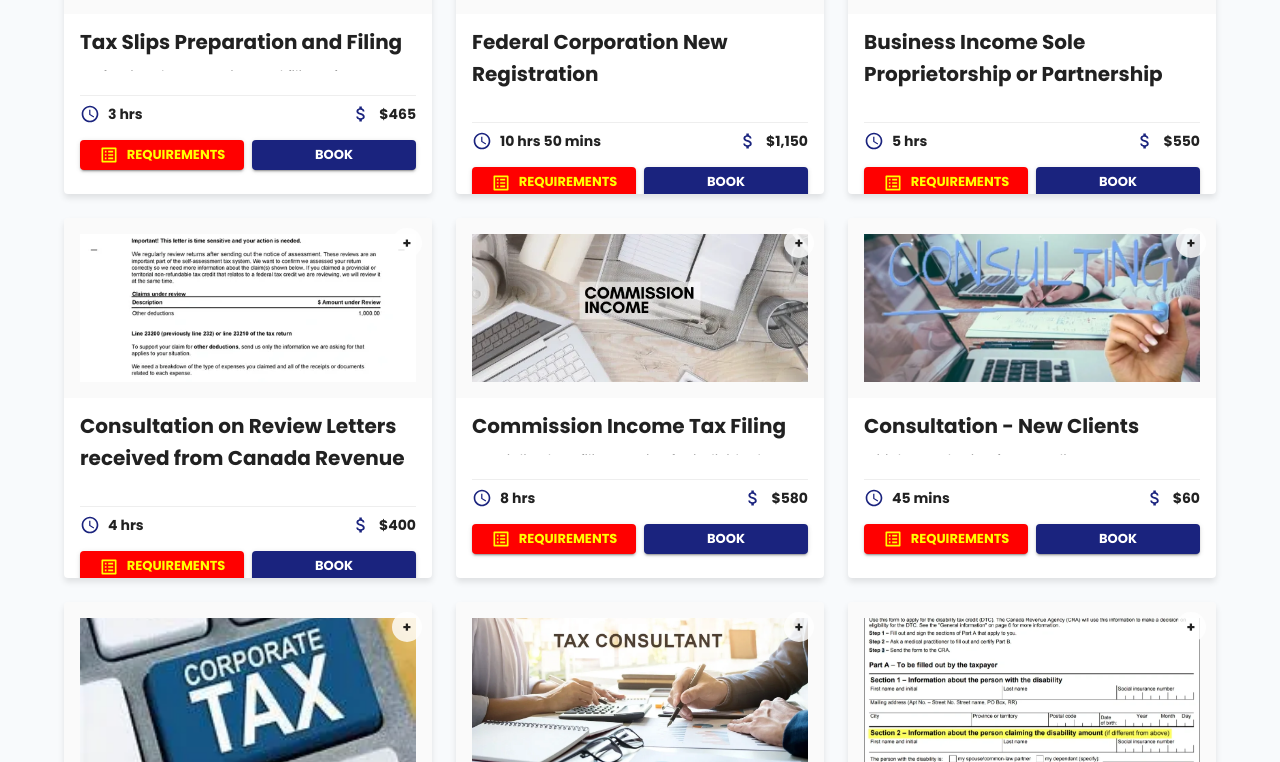
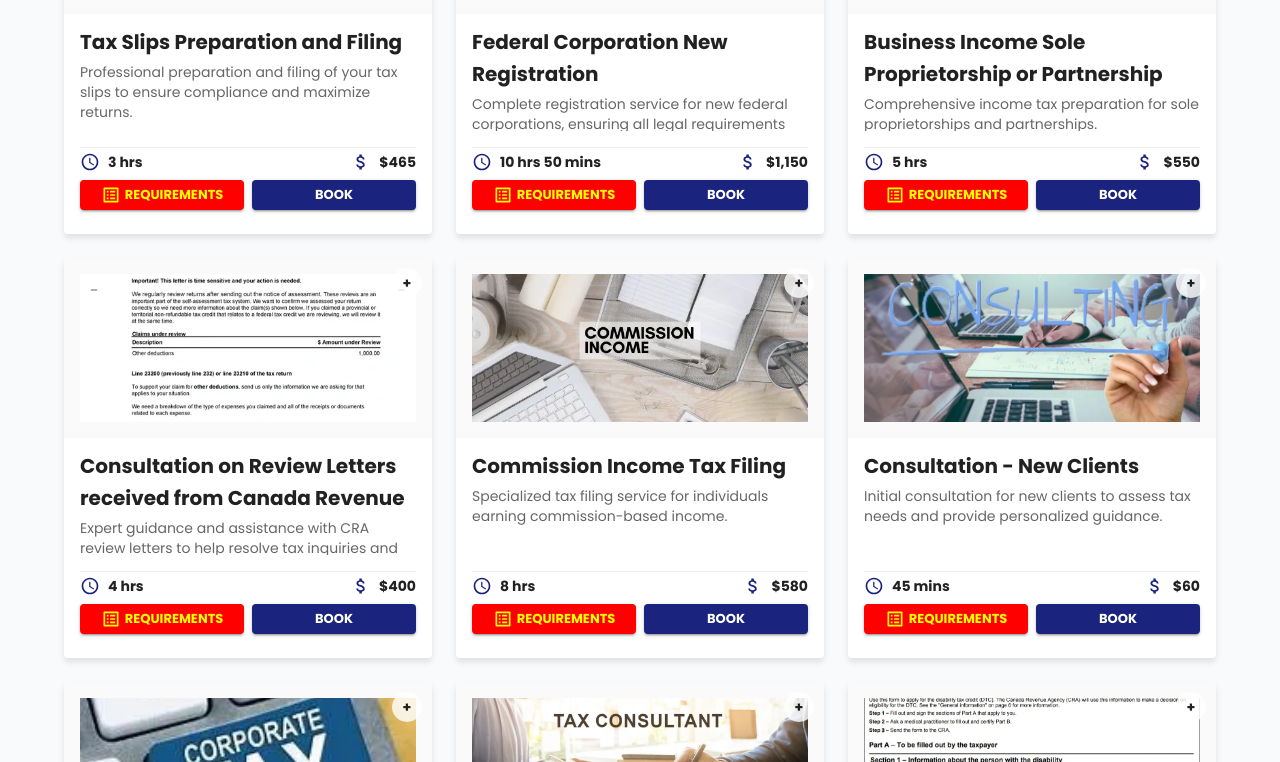
Before and after one commit to fbattig/roxana, a React (Vite) app: page / in a window 1280 px wide. Shown: the part 1278-2040 px from the top of the page. Built offline with nearby package versions, Linux system fonts and the light colour scheme.

Commit message:
description and height of the boxes

```diff
--- a/src/components/Services.jsx
+++ b/src/components/Services.jsx
@@ -693,7 +693,7 @@ const Services = () => {
                       pt: 1.5,
                       display: 'flex',
                       flexDirection: 'column',
-                      height: 180
+                      height: 220
                     }}>
                       <Typography
                         gutterBottom
@@ -701,7 +701,7 @@ const Services = () => {
                         component="h3"
                         sx={{
                           fontWeight: 'bold',
-                          mb: 1,
+                          mb: 0.5,
                           height: 'auto',
                           whiteSpace: 'normal',
                           overflow: 'visible'
@@ -711,22 +711,22 @@ const Services = () => {
                       </Typography>
                       <Typography variant="body2" color="text.secondary" sx={{
                         mb: 2,
-                        height: 110,
+                        height: 130,
                         overflow: 'hidden',
                         display: '-webkit-box',
-                        WebkitLineClamp: 6,
+                        WebkitLineClamp: 7,
                         WebkitBoxOrient: 'vertical'
                       }}>
                         {service.description}
                       </Typography>
-                      <Box sx={{ mt: 'auto', pt: 1, display: 'flex', flexDirection: 'column', gap: 1 }}>
+                      <Box sx={{ mt: 'auto', pt: 0, display: 'flex', flexDirection: 'column', gap: 0.5 }}>
                         <Box
                           sx={{
                             display: 'flex',
                             justifyContent: 'space-between',
                             alignItems: 'center',
                             borderTop: '1px solid #eee',
-                            pt: 1
+                            pt: 0.5
                           }}
                         >
                           <Box sx={{ display: 'flex', alignItems: 'center', gap: 1 }}>
@@ -745,7 +745,7 @@ const Services = () => {
                         </Box>
                       </Box>
 
-                      <Box sx={{ display: 'flex', gap: 1, mt: 2 }}>
+                      <Box sx={{ display: 'flex', gap: 1, mt: 1 }}>
                         <Button
                           variant="contained"
                           size="small"
@@ -757,10 +757,11 @@ const Services = () => {
                               backgroundColor: '#c00000',
                             },
                             fontWeight: 'bold',
-                            flex: 1
+                            flex: 1,
+                            py: 0.5
                           }}
                         >
-                          <ListAltIcon fontSize="small" sx={{ mr: 1 }} />
+                          <ListAltIcon fontSize="small" sx={{ mr: 0.5 }} />
                           Requirements
                         </Button>
 
@@ -772,6 +773,7 @@ const Services = () => {
                           sx={{
                             fontWeight: 'bold',
                             flex: 1,
+                            py: 0.5,
                             '&:hover': {
                               backgroundColor: theme.palette.primary.dark
                             }
```
